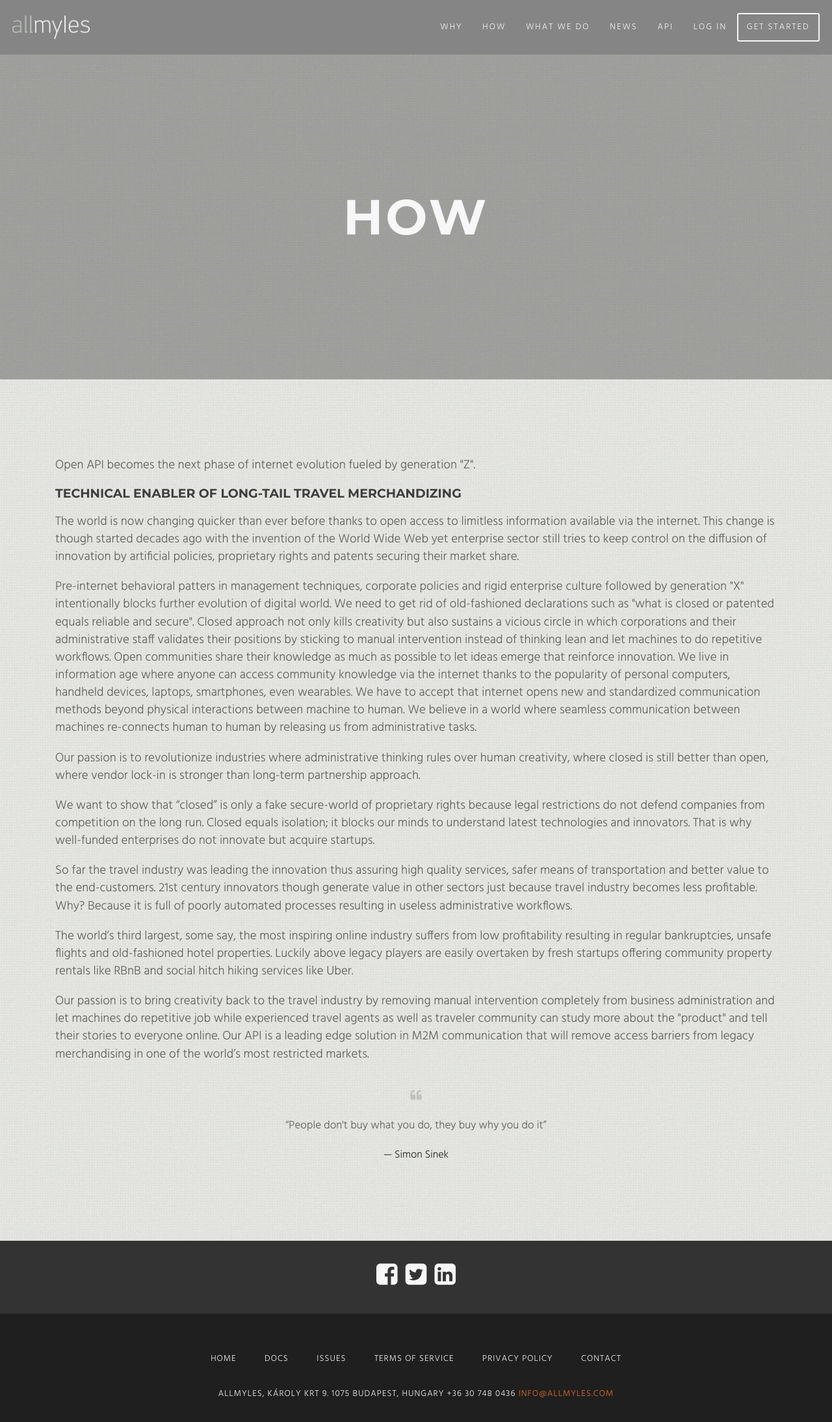
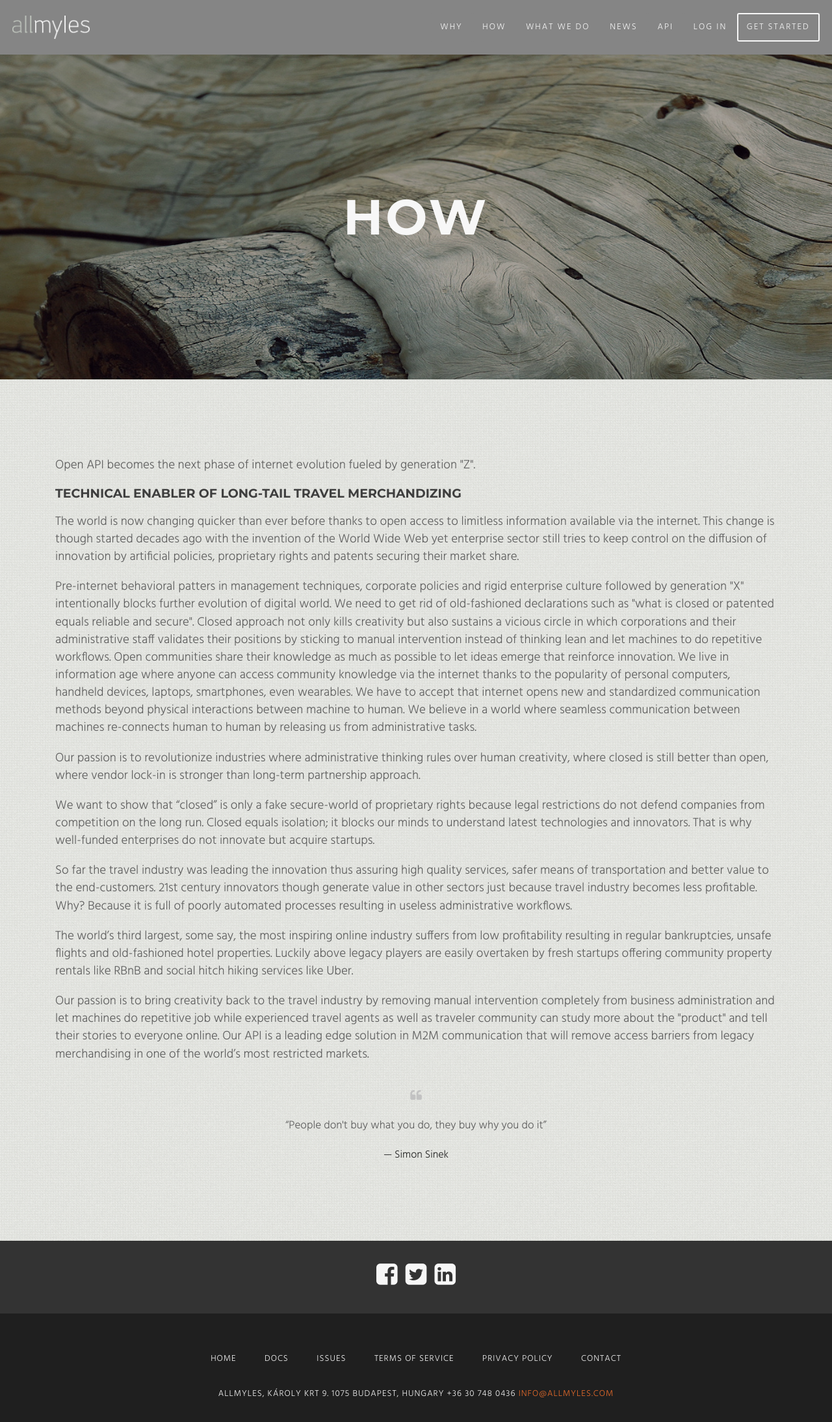
Before and after one commit to balazsszilardtoth/allmyles.github.io, a Jekyll site: the page built from how.html, in a window 1280 px wide. Shown: the whole page at 65% size. Built offline with Jekyll 4.4.1, drawn with Linux system fonts in a browser that asks for light colours; nearby versions of some CDN libraries; comment, search, counter and statistics services are not loaded.

Commit message:
Add featured image to How page

```diff
--- a/_sass/pages/_how.scss
+++ b/_sass/pages/_how.scss
@@ -2,10 +2,15 @@
 * @file
 * _how.scss
 *
-* Privacy Policy
+* How
 */
 
 .page-how {
+	#featured-image-how {
+		background-image: url('../img/how.jpg');
+		background-size: cover;
+	}
+
 	h2 {
 		text-align: center;
 		margin: 0 auto 2em;
```
Also changed, not shown: how.html (line endings or trailing spaces), img/how.jpg (added).
